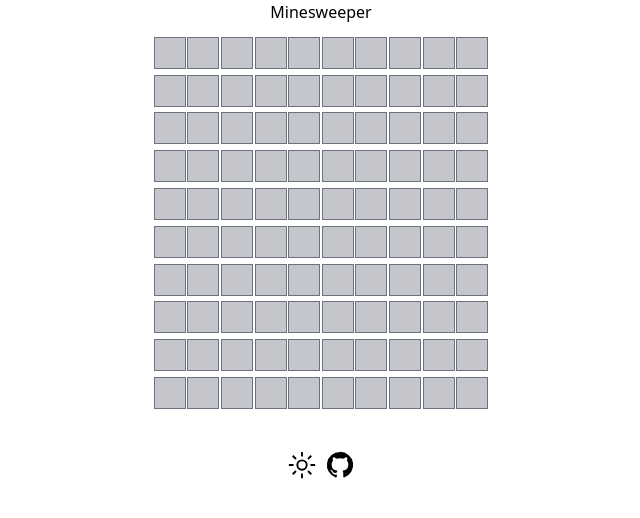
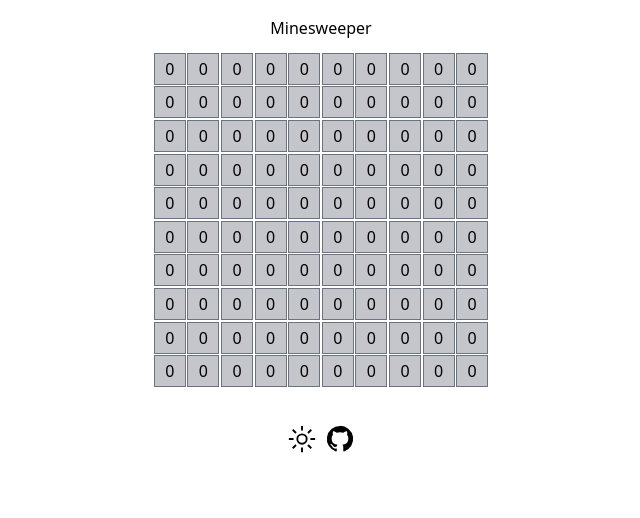
Before and after one commit to Yukiminifire/minesweeper, a Vue app in the folder packages/example/: page / in a window 1280 px wide. Shown: the top 518 px of the page, without its empty margins (319-959 px from the left). Built offline with nearby package versions, Linux system fonts and the light colour scheme.

Commit message:
feat: generateGameState

```diff
--- a/packages/example/src/MineSweeper.vue
+++ b/packages/example/src/MineSweeper.vue
@@ -1,28 +1,29 @@
 <script lang="ts">
 import { defineComponent, ref } from 'vue'
-import { generateBoard } from './logic'
+import { generateBoard, onClick } from './logic'
 import MyFooter from './component/MyFooter.vue'
-import MyMineBlock from './component/MyMineBlock.vue'
+import MMineBlock from './component/MMineBlock.vue'
 
 export default defineComponent({
   setup() {
     const myBoard = ref(generateBoard(10, 10))
     return {
       myBoard,
+      onClick,
     }
   },
-  components: { MyFooter, MyMineBlock },
+  components: { MyFooter, MMineBlock },
 })
 </script>
 
 <template>
   <div
-    class="flex flex-col items-center dark:bg-gray-900 dark:text-white min-h-screen"
+    class="flex flex-col dark:bg-gray-900 dark:text-white min-h-screen items-center py-4"
   >
     <h1>Minesweeper</h1>
-    <div class="flex py-3">
+    <div class="flex flex-col py-3">
       <div v-for="(row, y) in myBoard" :key="y">
-        <MyMineBlock v-for="(block, x) in row" :key="x" :block="block" />
+        <MMineBlock v-for="(block, x) in row" :key="x" :block="block" />
       </div>
     </div>
     <MyFooter />
--- a/packages/example/src/component/MyMineBlock.vue
+++ b/packages/example/src/component/MMineBlock.vue
@@ -24,7 +24,6 @@ function getblockClass(block: BlockState) {
 }
 </script>
 <template>
-  <div>
   <button
     :class="`
       w-8
@@ -51,6 +50,6 @@ function getblockClass(block: BlockState) {
         {{ block.adjacentMine }}
       </div>
     </template>
+    0
   </button>
-  </div>
 </template>
--- a/packages/example/src/logic.ts
+++ b/packages/example/src/logic.ts
@@ -52,7 +52,7 @@ const direction = [
   [-1, -1],
 ]
 
-function getArounds(board: BlockState[][], centerBlcok: BlockState) {
+export function getArounds(board: BlockState[][], centerBlcok: BlockState) {
   const aroundBlocks = direction
     .map((direction) => {
       const dx = direction[0]
@@ -70,3 +70,30 @@ function getArounds(board: BlockState[][], centerBlcok: BlockState) {
     }) as BlockState[]
   return aroundBlocks
 }
+
+export interface GameState {
+  board: BlockState[][]
+  isMineGenerated: boolean
+  mineCount: number
+  time: {
+    start: number
+    end: number
+  }
+}
+
+export function generateGameState(
+  width: number,
+  height: number,
+  mineCount: number,
+) {
+  const gameState: GameState = {
+    board: generateBoard(width, height),
+    isMineGenerated: false,
+    mineCount,
+    time: {
+      start: NaN,
+      end: NaN,
+    },
+  }
+  return gameState
+}
```
Lines whose indentation alone changed are shown as unchanged.
